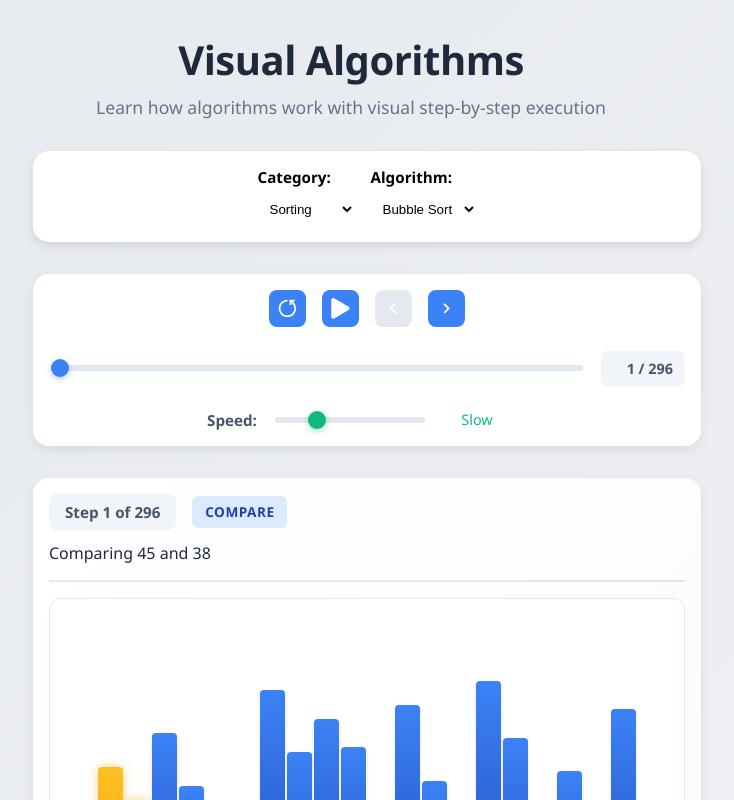
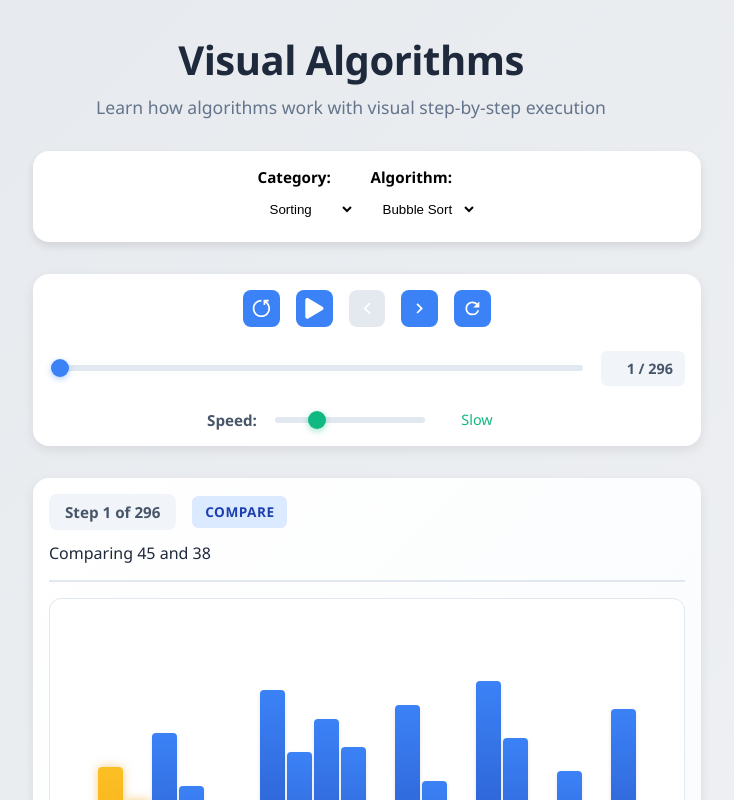
Before and after one commit to Panda2609/visual-algorithms, a React (Create React App) app: page / in a window 1280 px wide. Shown: the top 800 px of the page, without its empty margins (289-1023 px from the left). Built offline with nearby package versions, Linux system fonts and the light colour scheme.

Commit message:
feature: button to generate new array

```diff
--- a/src/components/algorithmController/AlgorithmController.js
+++ b/src/components/algorithmController/AlgorithmController.js
@@ -1,12 +1,13 @@
 import React, { useState, useEffect, useRef } from 'react';
 import ArrayVisualizer from '../../visualizers/ArrayVisualizer';
 import './AlgorithmController.css';
-import { getDataset } from '../../data/sampleData';
+import { getDataset, generateRandomDataset } from '../../data/sampleData';
 import { FaPlay } from "react-icons/fa";
 import { MdOutlineNavigateNext } from "react-icons/md";
 import { GrFormPrevious } from "react-icons/gr";
 import { IoPauseSharp } from "react-icons/io5";
 import { RiResetLeftLine } from "react-icons/ri";
+import { MdRefresh } from "react-icons/md";
 
 // Import all sorting algorithms
 import { bubbleSort } from '../../algorithms/bubbleSort';
@@ -62,6 +63,7 @@ function AlgorithmController({
   const [isLoading, setIsLoading] = useState(false);
   const [error, setError] = useState(null);
   const [customSpeed, setCustomSpeed] = useState(speed);
+  const [currentDataset, setCurrentDataset] = useState(() => getDataset());
 
   const playInterval = useRef(null);
   const algorithmRef = useRef(null);
@@ -74,7 +76,7 @@ function AlgorithmController({
     setError(null);
 
     try {
-      const dataset = getDataset();
+      const dataset = [...currentDataset];
       let generator;
       let algorithmFound = false;
 
@@ -117,7 +119,7 @@ function AlgorithmController({
    */
   useEffect(() => {
     generateSteps(algorithm);
-  }, [algorithm]);
+  }, [algorithm, currentDataset]);
 
   /**
    * Playback control
@@ -207,6 +209,14 @@ function AlgorithmController({
     setCustomSpeed(parseInt(e.target.value));
   };
 
+  /**
+   * Generate new random dataset and re-run algorithm
+   */
+  const handleGenerateNewArray = () => {
+    const newDataset = generateRandomDataset(20, 100);
+    setCurrentDataset(newDataset);
+  };
+
   return (
     <div className="algorithm-controller">
       {error && (
@@ -272,6 +282,15 @@ function AlgorithmController({
               >
                 <MdOutlineNavigateNext />
               </button>
+
+              <button
+                className="control-btn"
+                onClick={handleGenerateNewArray}
+                title="Generate New Array"
+                disabled={isLoading}
+              >
+                <MdRefresh />
+              </button>
             </div>
 
             {/* Progress Bar */}
```
